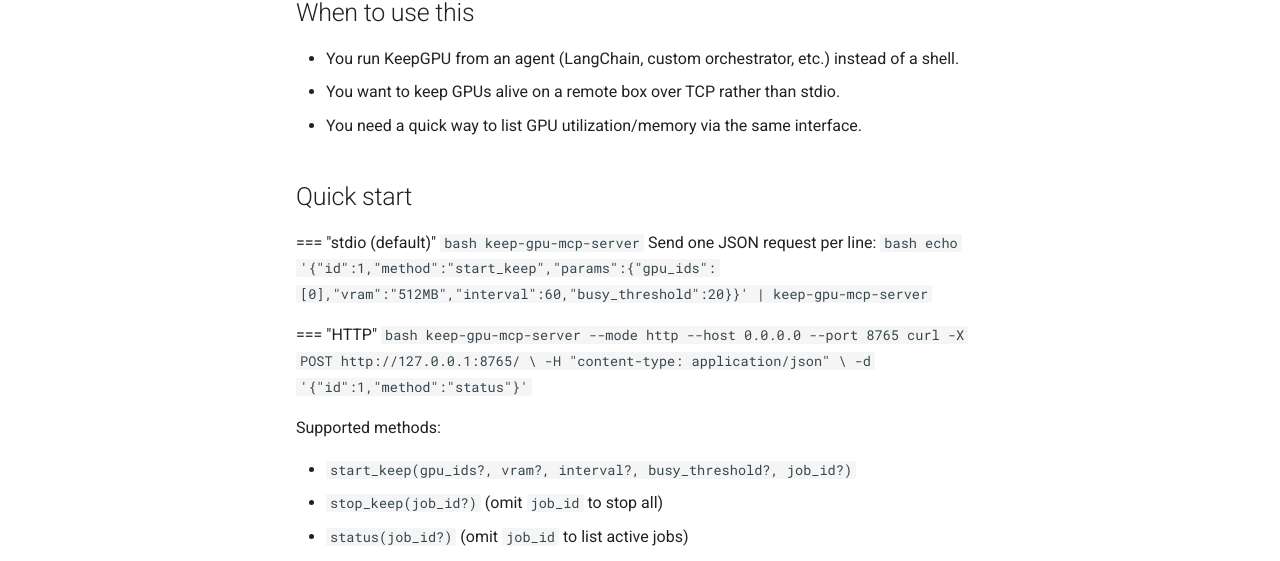
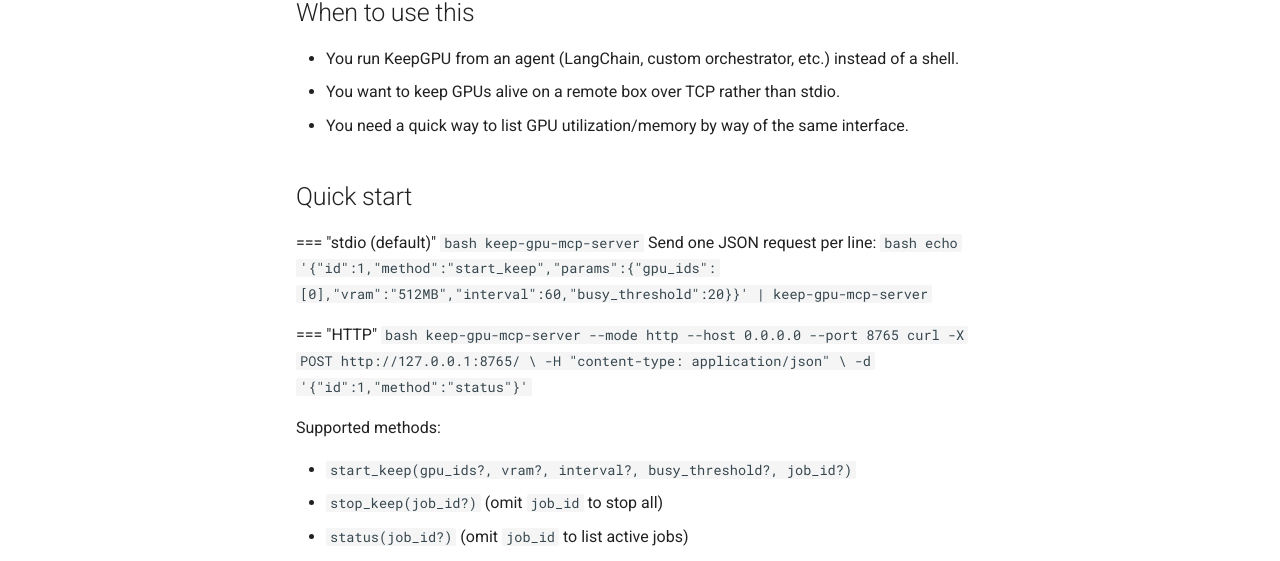
Before and after one commit to Wangmerlyn/KeepGPU, an MkDocs documentation site: the page built from docs/guides/mcp.md, in a window 1280 px wide and 900 px high. Shown: the part 324-885 px from the top of the window. Built offline with MkDocs 1.6.1 and Material for MkDocs 9.7.7, drawn with Linux system fonts in a browser that asks for light colours; comment, search, counter and statistics services are not loaded; some of the changed text lies outside the part shown.

Commit message:
docs: rephrase mcp guide for docstyle hook

```diff
--- a/docs/guides/mcp.md
+++ b/docs/guides/mcp.md
@@ -7,7 +7,7 @@
 
 - You run KeepGPU from an agent (LangChain, custom orchestrator, etc.) instead of a shell.
 - You want to keep GPUs alive on a remote box over TCP rather than stdio.
-- You need a quick way to list GPU utilization/memory via the same interface.
+- You need a quick way to list GPU utilization/memory by way of the same interface.
 
 ## Quick start
 
@@ -33,7 +33,7 @@
 - `start_keep(gpu_ids?, vram?, interval?, busy_threshold?, job_id?)`
 - `stop_keep(job_id?)` (omit `job_id` to stop all)
 - `status(job_id?)` (omit `job_id` to list active jobs)
-- `list_gpus()` (detailed info via NVML/ROCm SMI/torch)
+- `list_gpus()` (detailed info by way of NVML/ROCm SMI/torch)
 
 ## Client configs (MCP-style)
 
```
